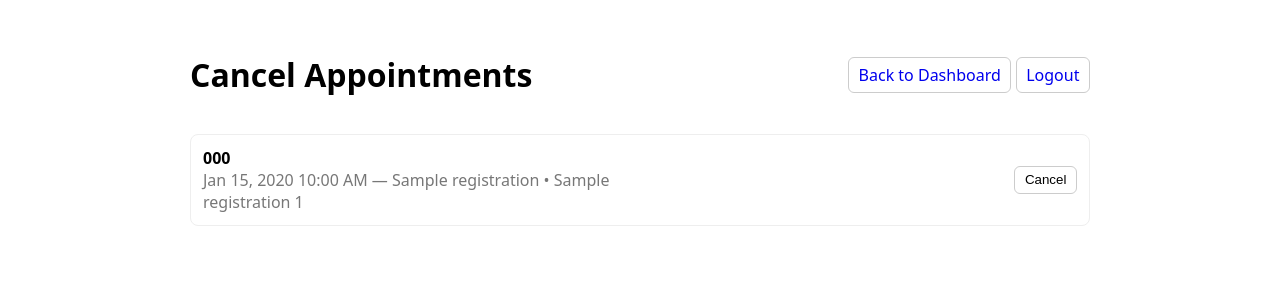
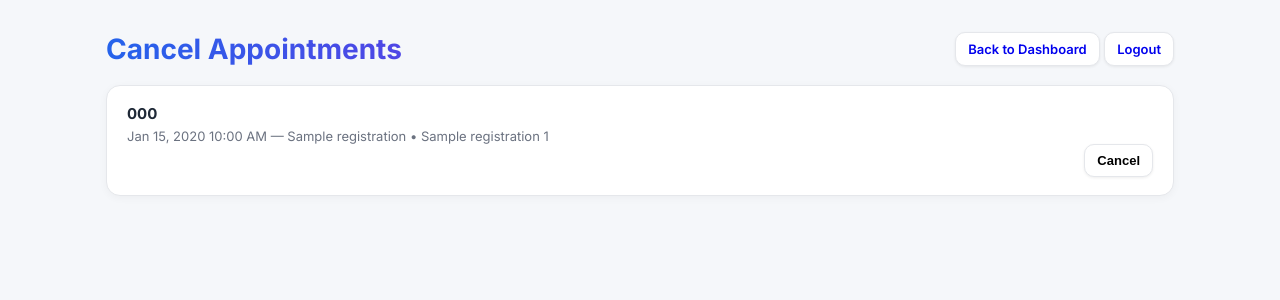
Before and after one commit to DanielRamos69/exam_reg_tristan, a Flask app: template templates/student_cancel.html in a window 1280 px wide. Shown: the top 300 px of the page. Run offline with Flask 3, Linux system fonts and the light colour scheme; the template is opened without the code that fills it: most values are stand-ins (such as "Sample title", 1, 10 or a date in 2020).

Commit message:
daniel style overhaul student cancel ?useless?

```diff
--- a/templates/student_cancel.html
+++ b/templates/student_cancel.html
@@ -3,18 +3,157 @@
 <head>
   <meta charset="utf-8" />
   <title>Cancel Appointments</title>
+
+  <!-- GOOGLE FONT -->
+  <link rel="preconnect" href="https://fonts.gstatic.com" />
+  <link
+    href="https://fonts.googleapis.com/css2?family=Inter:wght@400;500;600;700&display=swap"
+    rel="stylesheet"
+  />
+
   <style>
-    body { font-family: system-ui, Arial, sans-serif; max-width: 900px; margin: 2rem auto; padding: 0 1rem; }
-    .top { display: flex; justify-content: space-between; align-items: center; }
-    .btn { display: inline-block; padding: 0.35rem 0.6rem; border: 1px solid #ccc; border-radius: 6px; background: white; text-decoration: none; cursor: pointer; }
-    .list { margin-top: 1rem; border: 1px solid #eee; border-radius: 8px; }
-    .row { display: grid; grid-template-columns: 2fr 1fr 1fr; gap: 0.75rem; padding: 0.75rem; border-bottom: 1px solid #eee; align-items: center; }
-    .row:last-child { border-bottom: 0; }
-    .muted { color: #777; }
-    form { margin: 0; }
+/* GLOBAL */
+* { box-sizing: border-box; }
+:root {
+  --bd: #e5e7eb;
+  --muted: #6b7280;
+  --blue: #2563eb;
+  --indigo: #4f46e5;
+}
+
+/* BASE PAGE */
+body {
+  font-family: 'Inter', system-ui, Arial, sans-serif;
+  background: #f5f7fa;
+  max-width: 1100px;
+  margin: 2rem auto;
+  padding: 0 1rem;
+  color: #111827;
+}
+
+/* TOP SECTION */
+.top {
+  display: flex;
+  justify-content: space-between;
+  align-items: center;
+  margin-bottom: 1.2rem;
+  flex-wrap: wrap;
+  gap: 10px;
+}
+
+h1 {
+  font-size: 28px;
+  font-weight: 700;
+  margin: 0;
+  background: linear-gradient(to right, var(--blue), var(--indigo));
+  -webkit-background-clip: text;
+  -webkit-text-fill-color: transparent;
+}
+
+/* NAV BUTTONS */
+.btn {
+  display: inline-flex;
+  align-items: center;
+  justify-content: center;
+  padding: 8px 12px;
+  border: 1px solid var(--bd);
+  border-radius: 10px;
+  background: #ffffff;
+  text-decoration: none;
+  font-size: 13px;
+  font-weight: 600;
+  transition: 0.15s ease;
+  box-shadow: 0 1px 3px rgba(0,0,0,0.07);
+  cursor: pointer;
+}
+
+.btn:hover {
+  background: #f3f4f6;
+  transform: translateY(-1px);
+  box-shadow: 0 3px 6px rgba(0,0,0,0.1);
+}
+
+/* CARD-LIKE PANELS */
+.panel,
+.list, /* include list containers too so they adopt theme */
+.row {
+  background: #ffffff;
+  border: 1px solid var(--bd);
+  border-radius: 14px;
+  padding: 18px 20px;
+  box-shadow: 0 2px 8px rgba(0,0,0,0.04);
+  margin-top: 1rem;
+  font-size: 13px;
+}
+
+/* TABLE */
+table {
+  width: 100%;
+  border-collapse: collapse;
+  font-size: 13px;
+  border-radius: 14px;
+  overflow:hidden;
+  box-shadow: 0 2px 8px rgba(0,0,0,0.03);
+  background:#fff;
+}
+thead {
+  background: #f9fafb;
+  font-weight:700;
+}
+th, td {
+  padding: 0.6rem 0.75rem;
+  border-bottom: 1px solid #f3f4f6;
+  text-align: left;
+}
+tbody tr:nth-child(even){
+  background:#f9fafb;
+}
+
+/* BADGES */
+.badge {
+  display: inline-block;
+  padding: 2px 7px;
+  border-radius: 999px;
+  font-size: 11px;
+  font-weight: 600;
+  border: 1px solid #93c5fd;
+  background: #dbeafe;
+  color: #1e40af;
+}
+
+.badge-ok {
+  background: #eefbea;
+  border-color: #bfe8b8;
+  color: #065f46;
+}
+
+.badge-cxl {
+  background: #fef2f2;
+  border-color:#fca5a5;
+  color:#991b1b;
+}
+
+/* MUTED TEXT */
+.muted {
+  color: var(--muted);
+  font-size: 13px;
+}
+
+/* DROPDOWNS */
+select {
+  width:100%;
+  max-width:600px;
+  padding:10px;
+  border:1px solid var(--bd);
+  border-radius:10px;
+  font-size:14px;
+  background:#fff;
+  box-shadow:0 1px 2px rgba(0,0,0,0.05);
+}
   </style>
 </head>
 <body>
+
   <div class="top">
     <h1>Cancel Appointments</h1>
     <div>
@@ -25,36 +164,39 @@
 
   {% with messages = get_flashed_messages(with_categories=true) %}
     {% if messages %}
-      <ul>
+      <ul class="list-card" style="list-style:none;padding:10px 16px;border-left:4px solid #2563eb;font-size:13px;">
         {% for c,m in messages %}
-          <li><strong>{{ c|capitalize }}:</strong> {{ m }}</li>
+          <li style="margin:.35rem 0;"><strong>{{ c|capitalize }}:</strong> {{ m }}</li>
         {% endfor %}
       </ul>
     {% endif %}
   {% endwith %}
 
-  {% if registrations %}
-    <div class="list">
+  {% if registrations and registrations|length > 0 %}
+  <div class="list-card">
     {% for r in registrations %}
       <div class="row">
         <div>
-            <div><strong>{{ r.exam_code }}</strong></div>
+          <div style="font-weight:700;font-size:15px;color:#1f2937;margin-bottom:5px;">{{ r.exam_code }}</div>
           <div class="muted">
             {{ r.session_datetime.strftime("%b %d, %Y %I:%M %p").lstrip("0") }}
             — {{ r.campus_name }} • {{ r.building_name }} {{ r.room_number }}
           </div>
         </div>
-          <div></div>
+
+        <!-- PRESERVED FORM + ID FIELD -->
         <div style="text-align:right;">
           <form method="post" action="{{ url_for('student_cancel', registration_id=r.registration_id) }}">
             <button class="btn" type="submit">Cancel</button>
           </form>
         </div>
+
       </div>
     {% endfor %}
   </div>
   {% else %}
     <p class="muted">You have no active appointments to cancel.</p>
   {% endif %}
+
 </body>
 </html>
```
Lines whose indentation alone changed are shown as unchanged.
